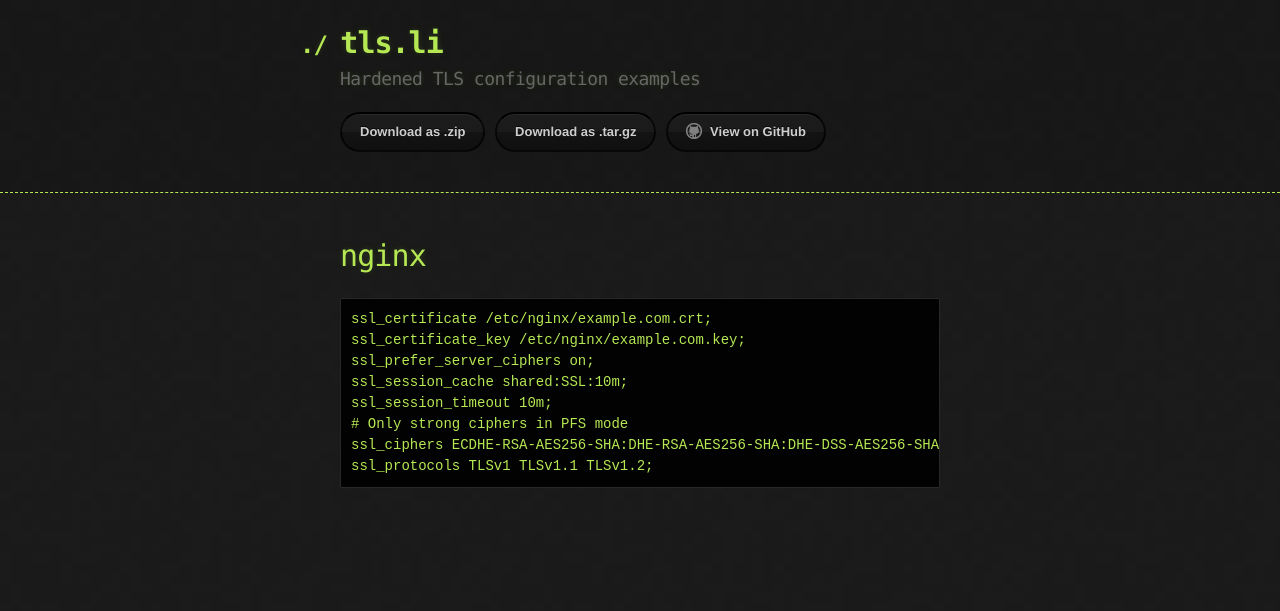
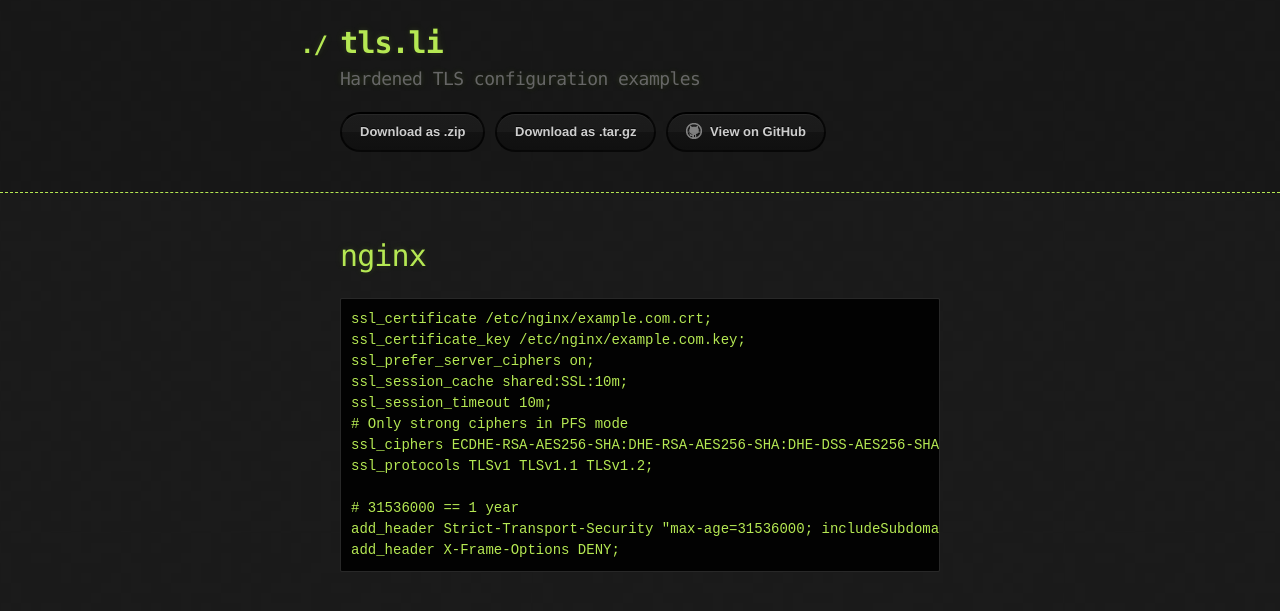
Before and after one commit to kpcyrd/tls.li, a Jekyll site: the page built from index.md, in a window 1280 px wide. Shown: the top 611 px of the page. Built offline with Jekyll 4.4.1, drawn with Linux system fonts in a browser that asks for light colours.

Commit message:
Add nginx security headers

```diff
--- a/index.md
+++ b/index.md
@@ -14,3 +14,7 @@ nginx
 	# Only strong ciphers in PFS mode
 	ssl_ciphers {{ page.ciphers }};
 	ssl_protocols TLSv1 TLSv1.1 TLSv1.2;
+
+	# 31536000 == 1 year
+	add_header Strict-Transport-Security "max-age=31536000; includeSubdomains";
+	add_header X-Frame-Options DENY;
```
